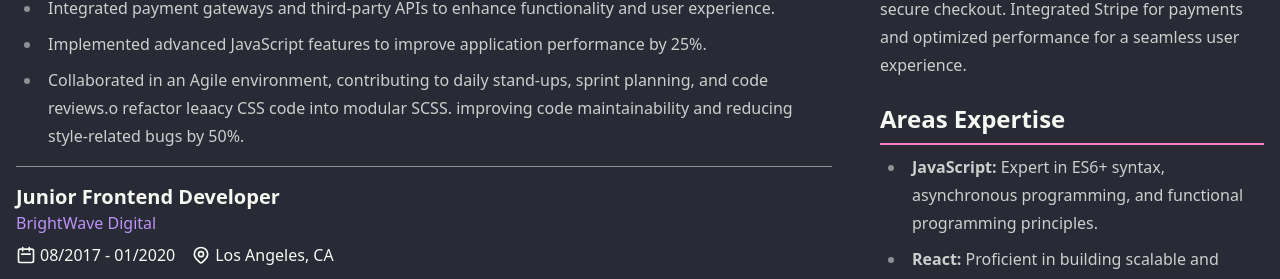
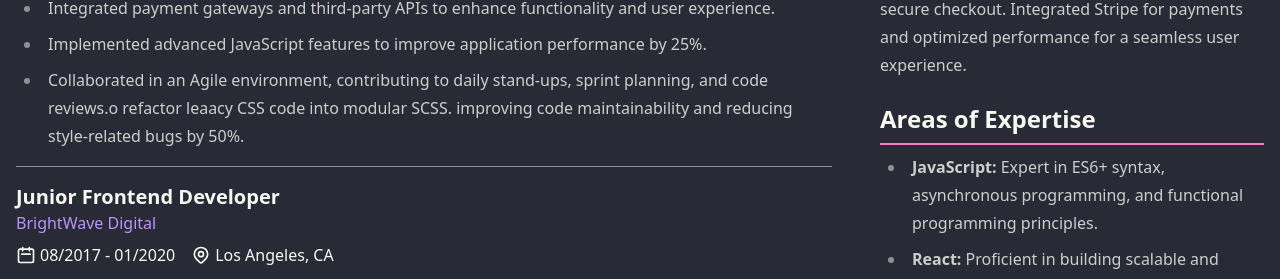
Before and after one commit to tophackr/cv, a Jekyll site: the page built from pages/index.md, in a window 1280 px wide and 900 px high, scrolled down 504 px. Shown: the part 158-437 px from the top of the window. Built offline with Jekyll 4.4.1, drawn with Linux system fonts in a browser that asks for light colours; nearby versions of some CDN libraries.

```diff
--- a/_config.yml
+++ b/_config.yml
@@ -40,7 +40,7 @@ blocks:
     projects:
       name: Projects
     areas_expertise:
-      name: Areas Expertise
+      name: Areas of Expertise
     skills:
       name: Skills
     passions:
```
